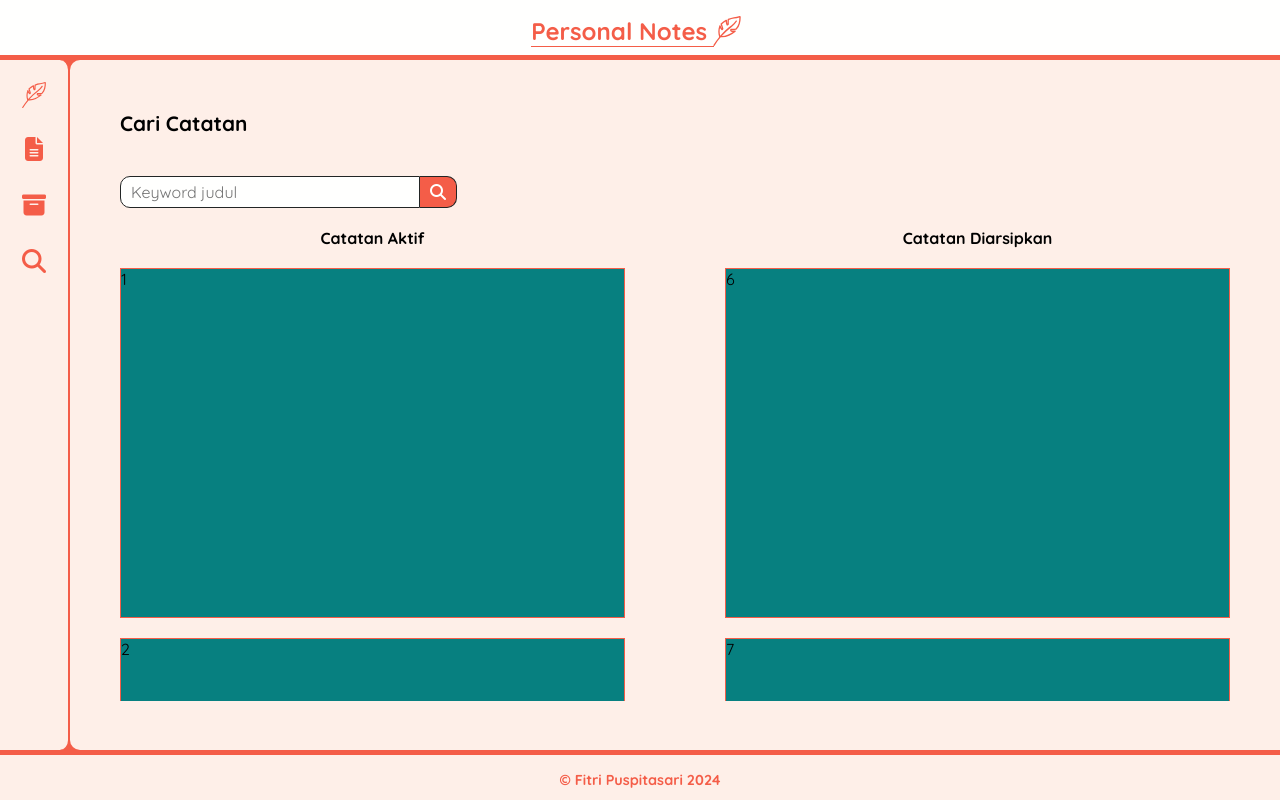
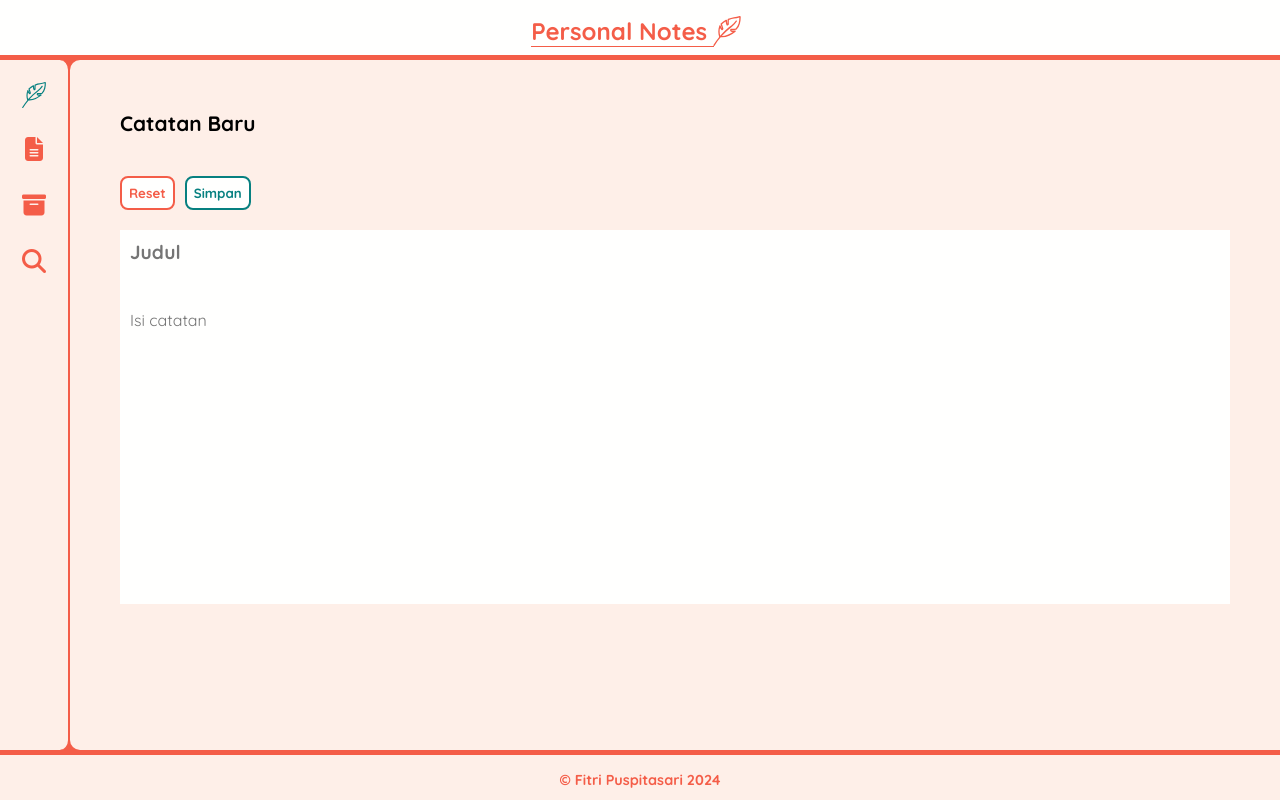
Before and after one commit to fitri-puspitasari/learn-frontend, a React (Vite) app in the folder 3-Personal_Notes_App/: page / in a window 1280 px wide. Built offline with nearby package versions, Linux system fonts and the light colour scheme.

Commit message:
3) fitur menu button mengatur tampilan conten yang aktif

```diff
--- a/3-Personal_Notes_App/src/components/NotesContent/NotesContent.jsx
+++ b/3-Personal_Notes_App/src/components/NotesContent/NotesContent.jsx
@@ -7,15 +7,25 @@ import NotesSearchArea from "./NotesSearchArea";
 class NotesContent extends React.Component {
     constructor(props) {
         super(props);
-
+        console.log(this.props)
     }
     render() {
         return (
             <div className="note-app__content">
-                <NotesWritingArea />
-                <NotesListArea />
-                <NotesArchiveArea />
-                <NotesSearchArea />
+                {(() => {
+                    switch (this.props.pageActive) {
+                        case 'writing-area':
+                            return <NotesWritingArea />
+                        case 'list-area':
+                            return <NotesListArea />
+                        case 'archive-area':
+                            return <NotesArchiveArea />
+                        case 'search-area':
+                            return <NotesSearchArea />
+                        default:
+                            return null
+                        }
+                })()}
             </div>
         )
     }
--- a/3-Personal_Notes_App/src/components/NotesContent/NotesSearchArea.jsx
+++ b/3-Personal_Notes_App/src/components/NotesContent/NotesSearchArea.jsx
@@ -11,7 +11,7 @@ class NotesSearchArea extends React.Component {
                 <h3>Cari Catatan</h3>
                 <form className="note-content__search-input">
                     <input type="text" name="title" placeholder="Keyword judul" maxLength={50} required/>
-                    <button type="submit"><i class="fa-solid fa-magnifying-glass"></i></button>
+                    <button type="submit"><i className="fa-solid fa-magnifying-glass"></i></button>
                 </form>
                 <div className="note-content__search-result">
                     <div className="search-result__active-notes">
--- a/3-Personal_Notes_App/src/components/NotesMenu/NotesMenu.jsx
+++ b/3-Personal_Notes_App/src/components/NotesMenu/NotesMenu.jsx
@@ -25,12 +25,12 @@ import NotesMenuButton from "./NotesMenuButton";
 //     }
 // }
 
-function NotesMenu() {
+function NotesMenu({ pageActive, onChangePage }) {
     const buttonInfo = [
-        {iconClass: "feather-component", buttonText: "Tulis Catatan", buttonCLass:"write-button"},
-        {iconClass: "fa-solid fa-file-lines", buttonText: "Catatan Aktif", buttonCLass:"note-button"},
-        {iconClass: "fa-solid fa-box-archive", buttonText: "Arsip", buttonCLass:"archive-button"},
-        {iconClass: "fa-solid fa-magnifying-glass", buttonText: "Cari Catatan", buttonCLass:"search-button"},
+        {iconClass: "feather-component", buttonText: "Tulis Catatan", pageContent: "writing-area"},
+        {iconClass: "fa-solid fa-file-lines", buttonText: "Catatan Aktif", pageContent: "list-area"},
+        {iconClass: "fa-solid fa-box-archive", buttonText: "Arsip", pageContent: "archive-area"},
+        {iconClass: "fa-solid fa-magnifying-glass", buttonText: "Cari Catatan", pageContent: "search-area"},
     ]
     return (
         <div className="note-app__menu">
@@ -39,7 +39,9 @@ function NotesMenu() {
                     key={index}
                     iconClass={info.iconClass}
                     buttonText={info.buttonText}
-                    buttonCLass={info.buttonCLass}
+                    onChangePage={onChangePage}
+                    pageContent={info.pageContent}
+                    isActive={pageActive == info.pageContent}
                 />
             ))}
         </div>
--- a/3-Personal_Notes_App/src/components/NotesMenu/NotesMenuButton.jsx
+++ b/3-Personal_Notes_App/src/components/NotesMenu/NotesMenuButton.jsx
@@ -16,18 +16,17 @@ import FeatherIcon from "../icon/FeatherIcon";
 //     }
 // }
 
-function NotesMenuButton({iconClass, buttonText, buttonCLass}) {
+function NotesMenuButton({iconClass, buttonText, onChangePage, pageContent, isActive}) {
+    const className = (isActive) ?  "note-app__menu__button button-active" : "note-app__menu__button button-inactive"
     if(iconClass == "feather-component") {
         return (
-            // <button className={`"note-app__menu__button" ${buttonCLass}`}>
-            <button className="note-app__menu__button" datatitle={buttonText}>
+            <button className={className} datatitle={buttonText} onClick={() => onChangePage(pageContent)}>
                 <FeatherIcon />
             </button>
         )
     }else{
         return (
-            // <button className={`"note-app__menu__button" ${buttonCLass}`}>
-            <button className="note-app__menu__button" datatitle={buttonText}>
+            <button className={className} datatitle={buttonText} onClick={() => onChangePage(pageContent)}>
                 <i className={iconClass}></i>
             </button>
         )
--- a/3-Personal_Notes_App/src/components/PersonalNotes.jsx
+++ b/3-Personal_Notes_App/src/components/PersonalNotes.jsx
@@ -6,7 +6,18 @@ import NotesContent from "./NotesContent/NotesContent";
 class PersonalNotes extends React.Component {
     constructor(props) {
         super(props);
-
+        this.state = {
+            pageContentActive: "writing-area"   // opt: writing-area, list-area, archive-area, search-area
+        };
+        this.onChangePage = this.onChangePage.bind(this);
+    }
+    onChangePage(area) {
+        this.setState(() => {
+            return {
+                pageContentActive: area
+            }
+        })
+        // console.log(this.state.pageContentActive)
     }
     render() {
         return (
@@ -18,8 +29,8 @@ class PersonalNotes extends React.Component {
                     </h2>
                 </header>
                 <main className="note-app__body">
-                    <NotesMenu />
-                    <NotesContent />
+                    <NotesMenu pageActive={this.state.pageContentActive} onChangePage={this.onChangePage}/>
+                    <NotesContent pageActive={this.state.pageContentActive} />
                 </main>
                 <footer className="note-app__footer">
                     <p>&#169; <a href="https://github.com/fitri-puspitasari">Fitri Puspitasari</a> 2024</p>
--- a/3-Personal_Notes_App/src/styles/style.css
+++ b/3-Personal_Notes_App/src/styles/style.css
@@ -30,7 +30,7 @@
     --bg-color-footer: var(--white-orange-2);
     /* button color */
     --color-menu-button: var(--orange);
-    --color-hover-menu-button: var(--light-green-3);
+    --color-hover-menu-button: var(--light-green-2);
     --color-active-menu-button: var(--green);
 
     /* ====size==== */
@@ -128,27 +128,10 @@ body {
     font-size: 1.5rem;
     background-color: transparent;
     border: none;
-    color: var(--color-menu-button);
     margin-bottom: 20px;
     width: 26px;
     height: 26px;
     margin-inline: auto;
-}
-
-.note-app__menu__button i:hover {
-    color: var(--color-hover-menu-button);
-}
-
-.note-app__menu__button svg:hover {
-    fill: var(--color-hover-menu-button);
-}
-
-.note-app__menu__button i:active {
-    color: var(--color-active-menu-button);
-}
-
-.note-app__menu__button svg:active {
-    fill: var(--color-active-menu-button);
 }
 
 .note-app__menu__button i {
@@ -157,11 +140,25 @@ body {
 
 .note-app__menu__button svg {
     width: 26px;
+}
+
+.button-inactive i, .button-inactive svg{
+    color: var(--color-menu-button);
     fill: var(--color-menu-button);
 }
 
+.button-active i, .button-active svg{
+    color: var(--color-active-menu-button);
+    fill: var(--color-active-menu-button);
+}
+
+.button-inactive i:hover,
+.button-inactive svg:hover {
+    color: var(--color-hover-menu-button);
+    fill: var(--color-hover-menu-button);
+}
+
 /*
-
 .note-app__menu__button[datatitle]:hover:after {
     opacity: 1;
     transition: all 0.1s ease 0.2s;
@@ -388,12 +385,20 @@ body {
 }
 
 
+
+
+
+
+
+
+
 /* test note-app__content */
-.note-content__writing-area,
-.note-content__list-area,
-.note-content__archive-area {
+/* .note-content__writing-area, */
+/* .note-content__list-area,
+.note-content__archive-area,
+.note-content__search-area {
     display: none;
-}
+} */
 
 
 
```
Also changed, not shown: 3-Personal_Notes_App/src/components/NotesContent/NotesWritingArea.jsx (+8 -0 lines).
